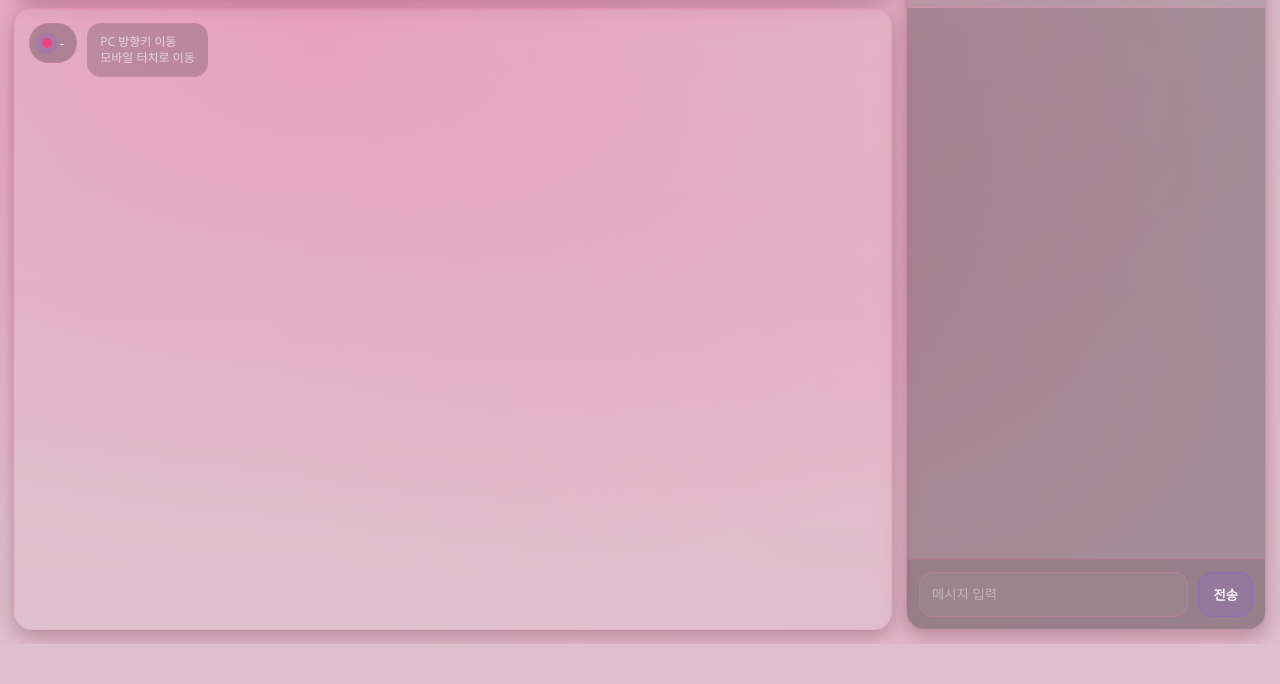
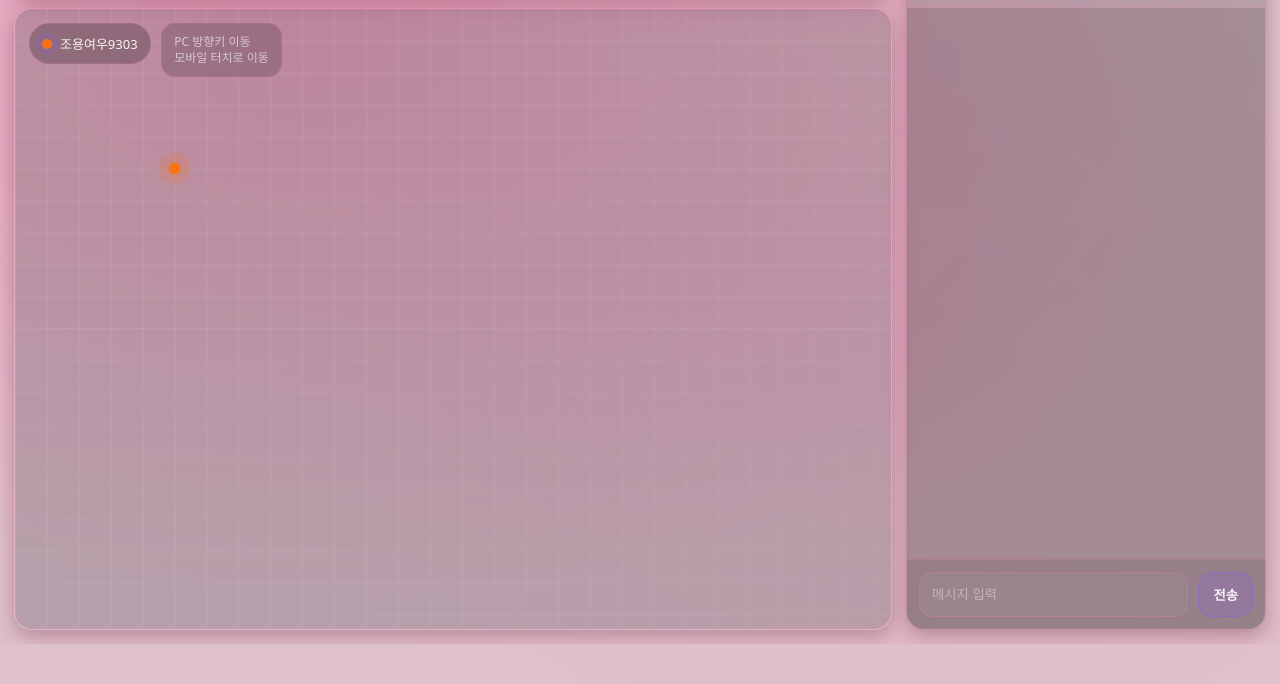
Before and after one commit to helloppiok/chatppiok, a website: page apps/web/public/index.html in a window 1280 px wide. Shown: the part 116-800 px from the top of the page. Drawn offline with Linux system fonts and the light colour scheme; files that its build step writes are made by us from their sources; files whose address does not match are found by name.

Commit message:
enable movement and chat functionality

```diff
--- a/apps/web/public/index.html
+++ b/apps/web/public/index.html
@@ -4,7 +4,7 @@
   <meta charset="utf-8" />
   <meta name="viewport" content="width=device-width,initial-scale=1" />
   <title>Chatppiok</title>
-  <link rel="stylesheet" href="./styles/chatppiok.css" />
+  <link rel="stylesheet" href="../src/styles/chatppiok.css" />
 </head>
 <body tabindex="0">
   <div class="cs-viewport">
@@ -54,6 +54,6 @@
   </div>
   </div>
 
-  <script src="./main.js"></script>
+  <script type="module" src="../src/main.js"></script>
 </body>
 </html>
--- /dev/null
+++ b/apps/web/src/components/canvas/canvas.js
@@ -0,0 +1,34 @@
+import { state } from "../../shared/state.js";
+
+export let canvas;
+export let ctx;
+
+export function initCanvas(){
+  canvas = document.getElementById("cs-canvas");
+  if (!canvas) return;
+  ctx = canvas.getContext("2d");
+}
+
+export function resize(){
+  if (!canvas || !ctx) return;
+
+  const parent = canvas.parentElement;
+  if (!parent) return;
+
+  const w = parent.offsetWidth;
+  const h = parent.offsetHeight;
+
+  const rect = parent.getBoundingClientRect();
+
+  const dpr = Math.max(1, Math.min(2, window.devicePixelRatio || 1));
+
+  canvas.width = Math.floor(w * dpr);
+  canvas.height = Math.floor(h * dpr);
+
+  ctx.setTransform(dpr, 0, 0, dpr, 0, 0);
+
+  state.w = w;
+  state.h = h;
+
+  state.viewScale = rect.width / (w || 1);
+}
--- /dev/null
+++ b/apps/web/src/components/canvas/movement.js
@@ -0,0 +1,31 @@
+import { state, clamp } from "../../shared/state.js";
+
+export function moveMe(){
+  const speed = 2.4;
+  let dx=0, dy=0;
+
+  if (state.keys.left) dx--;
+  if (state.keys.right) dx++;
+  if (state.keys.up) dy--;
+  if (state.keys.down) dy++;
+
+  if (state.touchTarget){
+    const vx = state.touchTarget.x - state.me.x;
+    const vy = state.touchTarget.y - state.me.y;
+    const d = Math.hypot(vx,vy);
+    if (d>2){
+      dx = vx/d;
+      dy = vy/d;
+    } else state.touchTarget = null;
+  }
+
+  if (dx||dy){
+    const n = Math.hypot(dx,dy)||1;
+    state.me.x += (dx/n)*speed;
+    state.me.y += (dy/n)*speed;
+  }
+
+  const pad = 18;
+  state.me.x = clamp(state.me.x,pad,state.w-pad);
+  state.me.y = clamp(state.me.y,pad,state.h-pad);
+}
--- /dev/null
+++ b/apps/web/src/components/canvas/render.js
@@ -0,0 +1,42 @@
+import { state, clamp } from "../../shared/state.js";
+import { hexToRgba } from "../../shared/utils.js";
+import { ctx } from "./canvas.js";
+
+
+export function render(){
+  ctx.clearRect(0, 0, state.w, state.h);
+  ctx.fillStyle = "rgba(10,12,20,0.18)";
+  ctx.fillRect(0, 0, state.w, state.h);
+  drawGrid();
+  drawUser(state.me, true);
+}
+
+function drawGrid(){
+  const g = state.grid;
+  ctx.strokeStyle = "rgba(255,255,255,0.07)";
+  for (let x=0;x<state.w;x+=g){
+    ctx.beginPath();
+    ctx.moveTo(x+0.5,0);
+    ctx.lineTo(x+0.5,state.h);
+    ctx.stroke();
+  }
+  for (let y=0;y<state.h;y+=g){
+    ctx.beginPath();
+    ctx.moveTo(0,y+0.5);
+    ctx.lineTo(state.w,y+0.5);
+    ctx.stroke();
+  }
+}
+
+function drawUser(u, isMe){
+  if (isMe){
+    ctx.fillStyle = hexToRgba(u.color,0.18);
+    ctx.beginPath();
+    ctx.arc(u.x,u.y,u.r+10,0,Math.PI*2);
+    ctx.fill();
+  }
+  ctx.fillStyle = u.color;
+  ctx.beginPath();
+  ctx.arc(u.x,u.y,u.r,0,Math.PI*2);
+  ctx.fill();
+}
--- /dev/null
+++ b/apps/web/src/components/chat/chat.js
@@ -0,0 +1,15 @@
+import { timeNow } from "../../shared/utils.js";
+
+export function addMsg(chatLog, name, text){
+  const wrap = document.createElement("div");
+  wrap.className = "cs-msg";
+  wrap.innerHTML = `
+    <div class="cs-msg-head">
+      <div class="cs-msg-name">${name}</div>
+      <div class="cs-msg-time">${timeNow()}</div>
+    </div>
+    <div class="cs-msg-body">${text}</div>
+  `;
+  chatLog.appendChild(wrap);
+  chatLog.scrollTop = chatLog.scrollHeight;
+}
--- a/apps/web/src/main.js
+++ b/apps/web/src/main.js
@@ -1,8 +1,126 @@
-import "./styles/chatppiok.css";
-import { boot } from "./lib/app.js";
+import { state, clamp, rand } from "./shared/state.js";
+import { initCanvas, resize, canvas } from "./components/canvas/canvas.js";
+import { moveMe } from "./components/canvas/movement.js";
+import { render } from "./components/canvas/render.js";
+import { addMsg } from "./components/chat/chat.js";
 
-if (document.readyState === "loading") {
-  document.addEventListener("DOMContentLoaded", () => boot());
-} else {
-  boot();
+function init(){
+  document.body.focus();
+
+  // DOM
+  const meNameEl = document.getElementById("cs-me-name");
+  const meDotEl = document.getElementById("cs-me-dot");
+  const toastEl = document.getElementById("cs-toast");
+
+  const chatLog = document.getElementById("cs-chat-log");
+  const chatForm = document.getElementById("cs-chat-form");
+  const chatInput = document.getElementById("cs-chat-input");
+
+  // 내 캐릭터 초기값
+  const namePoolA = ["몽글","푸른","은은","조용","반짝","새벽","아늑","달콤","차분","맑은","검은","하얀"];
+  const namePoolB = ["고래","고양이","여우","펭귄","토끼","판다","호랑이","수달","참새","돌고래","곰","강아지"];
+  const nickname = `${namePoolA[rand(0,namePoolA.length-1)]}${namePoolB[rand(0,namePoolB.length-1)]}${rand(1000,9999)}`;
+
+  const palette = ["#8b5cf6","#22c55e","#38bdf8","#f97316","#ef4444","#eab308","#a78bfa"];
+  const myColor = palette[rand(0,palette.length-1)];
+
+  state.me = { x: 160, y: 160, r: 6, name: nickname, color: myColor };
+
+  meNameEl.textContent = nickname;
+  meDotEl.style.background = myColor;
+
+  // canvas 초기화
+  initCanvas();
+  resize();
+
+  // 토스트
+  function toast(msg){
+    toastEl.textContent = msg;
+    toastEl.classList.add("show");
+    window.clearTimeout(toastEl._t);
+    toastEl._t = window.setTimeout(() => toastEl.classList.remove("show"), 1100);
+  }
+
+  // 좌표 변환
+  function getCanvasPoint(e){
+    const rect = canvas.getBoundingClientRect();
+    const s = state.viewScale || 1;
+
+    const x = (e.clientX - rect.left) / s;
+    const y = (e.clientY - rect.top) / s;
+
+    return {
+      x: clamp(x, 0, state.w),
+      y: clamp(y, 0, state.h)
+    };
+  }
+
+  // 입력 바인딩
+  function bindInputs(){
+    document.addEventListener("keydown", (e) => {
+      const isArrow =
+        e.key === "ArrowUp" ||
+        e.key === "ArrowDown" ||
+        e.key === "ArrowLeft" ||
+        e.key === "ArrowRight";
+
+      if (isArrow){
+        if (document.activeElement === chatInput) chatInput.blur();
+        e.preventDefault();
+      }
+
+      if (e.key === "ArrowUp") state.keys.up = true;
+      if (e.key === "ArrowDown") state.keys.down = true;
+      if (e.key === "ArrowLeft") state.keys.left = true;
+      if (e.key === "ArrowRight") state.keys.right = true;
+    }, { passive: false });
+
+    document.addEventListener("keyup", (e) => {
+      if (e.key === "ArrowUp") state.keys.up = false;
+      if (e.key === "ArrowDown") state.keys.down = false;
+      if (e.key === "ArrowLeft") state.keys.left = false;
+      if (e.key === "ArrowRight") state.keys.right = false;
+    }, { passive: false });
+
+    canvas.addEventListener("pointerdown", (e) => {
+      chatInput.blur();
+      const p = getCanvasPoint(e);
+      state.touchTarget = p;
+      toast("이동");
+      canvas.setPointerCapture(e.pointerId);
+    });
+
+    canvas.addEventListener("pointermove", (e) => {
+      if (!canvas.hasPointerCapture(e.pointerId)) return;
+      state.touchTarget = getCanvasPoint(e);
+    });
+
+    canvas.addEventListener("pointerup", (e) => {
+      if (!canvas.hasPointerCapture(e.pointerId)) return;
+      canvas.releasePointerCapture(e.pointerId);
+      state.touchTarget = null;
+    });
+
+    chatForm.addEventListener("submit", (e) => {
+      e.preventDefault();
+      const text = (chatInput.value || "").trim();
+      if (!text) return;
+      addMsg(chatLog, state.me.name, text);
+      chatInput.value = "";
+    });
+  }
+
+  bindInputs();
+
+  window.addEventListener("resize", resize);
+
+  function loop(){
+    moveMe();
+    render();
+    requestAnimationFrame(loop);
+  }
+
+  requestAnimationFrame(loop);
 }
+
+window.addEventListener("DOMContentLoaded", init);
--- /dev/null
+++ b/apps/web/src/shared/state.js
@@ -0,0 +1,17 @@
+export const state = {
+  w: 0,
+  h: 0,
+  grid: 32,
+  me: null,
+  bots: [],
+  keys: { up:false, down:false, left:false, right:false },
+  touchTarget: null,
+  lastMoveAt: 0,
+  viewScale: 1
+};
+
+export const clamp = (v, min, max) =>
+  Math.max(min, Math.min(max, v));
+
+export const rand = (min, max) =>
+  Math.floor(Math.random() * (max - min + 1)) + min;
--- /dev/null
+++ b/apps/web/src/shared/utils.js
@@ -0,0 +1,16 @@
+export function hexToRgba(hex, a){
+  const h = hex.replace("#","");
+  const full = h.length === 3
+    ? h.split("").map(ch => ch + ch).join("")
+    : h;
+  const n = parseInt(full, 16);
+  const r = (n >> 16) & 255;
+  const g = (n >> 8) & 255;
+  const b = n & 255;
+  return `rgba(${r},${g},${b},${a})`;
+}
+
+export function timeNow(){
+  const d = new Date();
+  return `${String(d.getHours()).padStart(2,"0")}:${String(d.getMinutes()).padStart(2,"0")}`;
+}
```
Also changed, not shown: apps/web/src/shared/realtime.js (added, +18 -0 lines).
